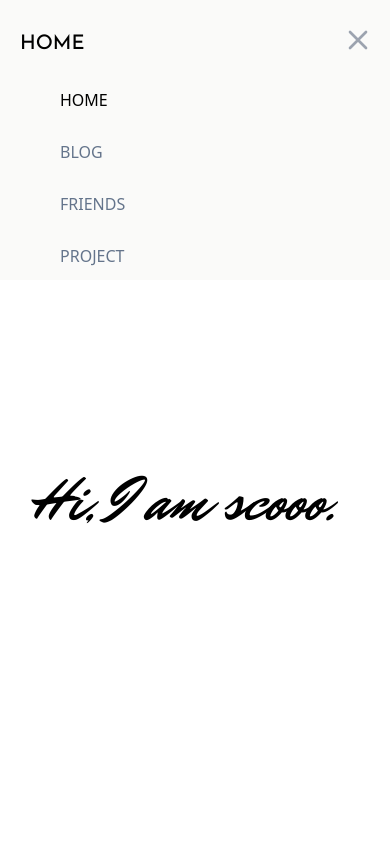
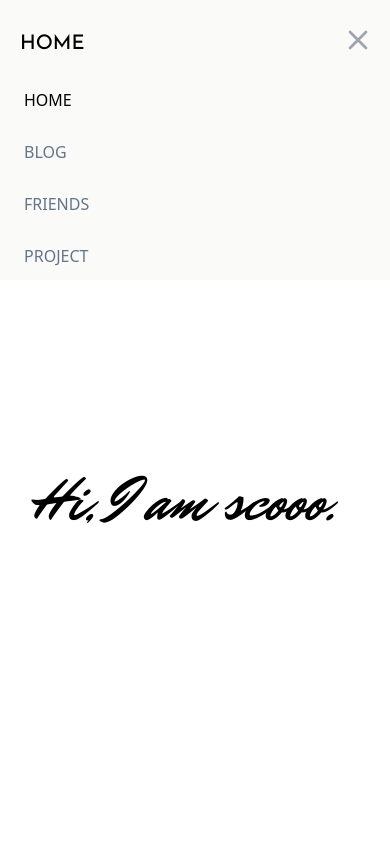
Before and after one commit to scooomaker/BlogChain, a Next.js app: page / in a window 390 px wide. Both pictures are taken after a click on the button "Open main menu". Shown: the top 844 px of the page. Built offline with nearby package versions, Linux system fonts and the light colour scheme; a web font is replaced by a local one.

Commit message:
fix bugs in mobile nav

```diff
--- a/components/Navbar.tsx
+++ b/components/Navbar.tsx
@@ -112,7 +112,7 @@ export default function Navbar(props: { name: string }) {
                   href={item.href}
                   className={classNames(
                     item.current ? ' text-black' : 'text-slate-500 hover:bg-sky-50 hover:text-inherit',
-                    'block px-3 py-2 rounded-md text-base ml-12 mr-12 uppercase'
+                    'block px-3 py-2 rounded-md text-base ml-12 mr-12 uppercase mobile:ml-3'
                   )}
                   aria-current={item.current ? 'page' : undefined}
                 >
--- a/styles/globals.css
+++ b/styles/globals.css
@@ -64,7 +64,7 @@
   }
 
   .navmap{
-    animation: mapnav 0.5s;
+    animation: mapnav 0.4s;
   }
 
 
```
